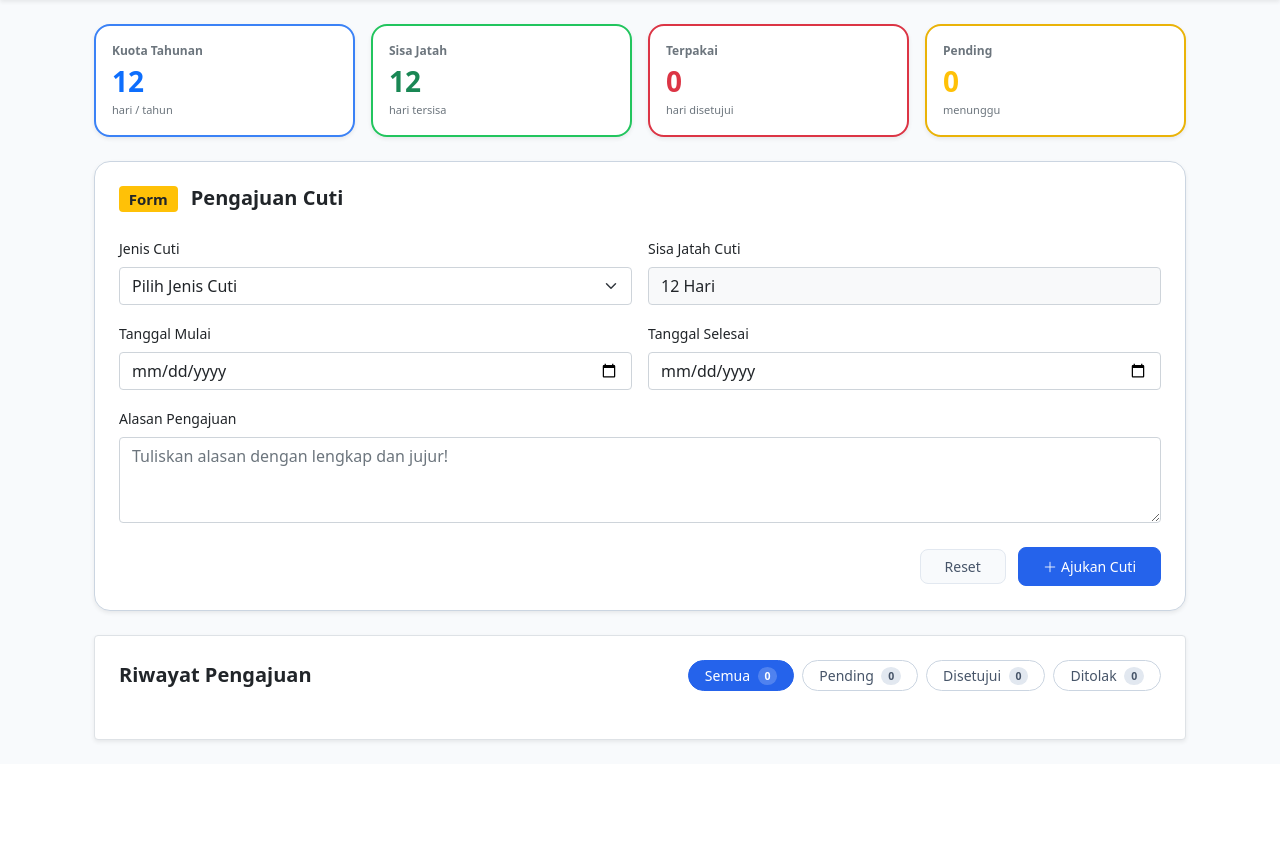
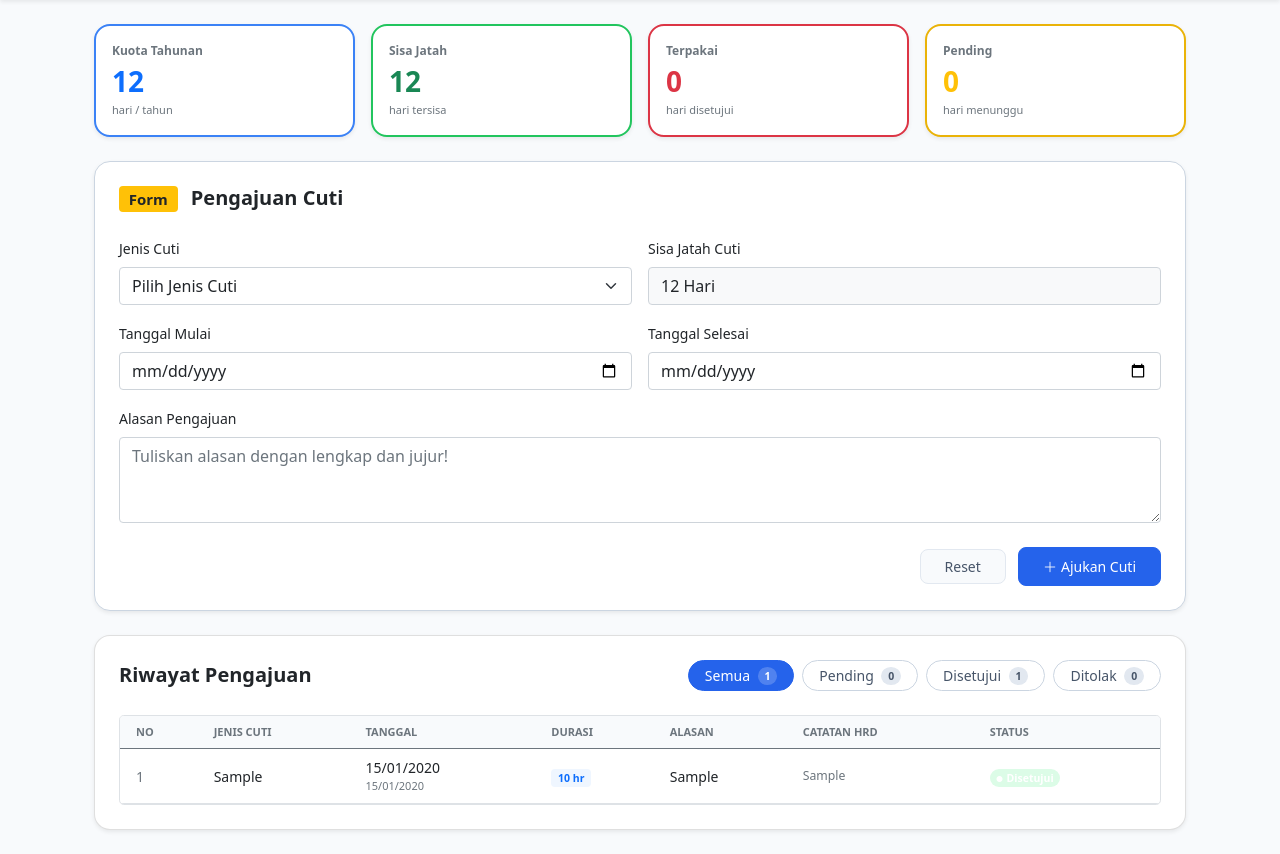
Before and after one commit to dmzhaa/PengajuanCuti, a PHP site: page /karyawan/dashboard.php in a window 1280 px wide. Shown: the part 82-936 px from the top of the page. Before the commit the page ends 825 px from the top, so only its background shows below. Run offline with PHP 8.4, Linux system fonts and the light colour scheme; the visitor is signed in with stand-in values (Sample User, id 1); tables that the repository leaves empty or names only in its code hold one stand-in row (values such as "Sample post").

Commit message:
fix: sinkronisasi dashboard karyawan

```diff
--- a/karyawan/dashboard.php
+++ b/karyawan/dashboard.php
@@ -1,11 +1,45 @@
 <?php
 session_start();
+require_once '../koneksi.php';
 
 // Cek proteksi login
 if (!isset($_SESSION['role']) || $_SESSION['role'] != 'karyawan') {
     header("location: ../index.php");
     exit;
 }
+
+define('KUOTA_TAHUNAN', 12);
+$user_id = $_SESSION['id'];
+
+$stmt = mysqli_prepare($koneksi, "SELECT * FROM pengajuan_cuti WHERE user_id = ? ORDER BY id DESC");
+mysqli_stmt_bind_param($stmt, "i", $user_id);
+mysqli_stmt_execute($stmt);
+$result = mysqli_stmt_get_result($stmt);
+
+$riwayat = [];
+$terpakai = 0;
+$pending_hari = 0;
+$stat = ['total' => 0, 'pending' => 0, 'approved' => 0, 'rejected' => 0];
+
+while ($row = mysqli_fetch_assoc($result)) {
+    $riwayat[] = $row;
+    $stat['total']++;
+
+    if (isset($stat[$row['status']])) {
+        $stat[$row['status']]++;
+    }
+
+    if (date('Y', strtotime($row['tanggal_mulai'])) == date('Y')) {
+        if ($row['status'] === 'approved') {
+            $terpakai += (int)$row['jumlah_hari'];
+        } elseif ($row['status'] === 'pending') {
+            $pending_hari += (int)$row['jumlah_hari'];
+        }
+    }
+}
+
+$sisa_jatah = max(0, KUOTA_TAHUNAN - $terpakai);
+function tgl($d) { return date('d/m/Y', strtotime($d)); }
 ?>
 
 <!DOCTYPE html>
@@ -44,13 +78,22 @@ if (!isset($_SESSION['role']) || $_SESSION['role'] != 'karyawan') {
 
     <div class="container mt-4 mb-4 px-3 px-md-4">
 
+        <!-- Notifikasi Feedback dari proses_cuti.php -->
+        <?php if (isset($_SESSION['flash'])): ?>
+            <div class="alert alert-<?php echo $_SESSION['flash']['tipe']; ?> alert-dismissible fade show small py-2" role="alert">
+                <?php echo htmlspecialchars($_SESSION['flash']['pesan']); ?>
+                <button type="button" class="btn-close py-2" data-bs-dismiss="alert"></button>
+            </div>
+            <?php unset($_SESSION['flash']); ?>
+        <?php endif; ?>
+
         <!-- 1. Statistik Kuota Cuti -->
         <div class="row g-3 mb-4">
             <div class="col-md-3">
                 <div class="card shadow-sm stat-card stat-card-blue h-100">
                     <div class="card-body p-3">
                         <small class="text-muted fw-bold d-block text-sm-custom">Kuota Tahunan</small>
-                        <span class="fs-3 fw-bold text-primary">12</span>
+                        <span class="fs-3 fw-bold text-primary"><?php echo KUOTA_TAHUNAN; ?></span>
                         <small class="text-muted d-block text-xs">hari / tahun</small>
                     </div>
                 </div>
@@ -60,7 +103,7 @@ if (!isset($_SESSION['role']) || $_SESSION['role'] != 'karyawan') {
                 <div class="card shadow-sm stat-card stat-card-green h-100">
                     <div class="card-body p-3">
                         <small class="text-muted fw-bold d-block text-sm-custom">Sisa Jatah</small>
-                        <span class="fs-3 fw-bold text-success">12</span>
+                        <span class="fs-3 fw-bold text-success"><?php echo $sisa_jatah; ?></span>
                         <small class="text-muted d-block text-xs">hari tersisa</small>
                     </div>
                 </div>
@@ -70,7 +113,7 @@ if (!isset($_SESSION['role']) || $_SESSION['role'] != 'karyawan') {
                 <div class="card shadow-sm stat-card stat-card-red h-100">
                     <div class="card-body p-3">
                         <small class="text-muted fw-bold d-block text-sm-custom">Terpakai</small>
-                        <span class="fs-3 fw-bold text-danger">0</span>
+                        <span class="fs-3 fw-bold text-danger"><?php echo $terpakai; ?></span>
                         <small class="text-muted d-block text-xs">hari disetujui</small>
                     </div>
                 </div>
@@ -80,8 +123,8 @@ if (!isset($_SESSION['role']) || $_SESSION['role'] != 'karyawan') {
                 <div class="card shadow-sm stat-card stat-card-yellow h-100">
                     <div class="card-body p-3">
                         <small class="text-muted fw-bold d-block text-sm-custom">Pending</small>
-                        <span class="fs-3 fw-bold text-warning">0</span>
-                        <small class="text-muted d-block text-xs">menunggu</small>
+                        <span class="fs-3 fw-bold text-warning"><?php echo $pending_hari; ?></span>
+                        <small class="text-muted d-block text-xs">hari menunggu</small>
                     </div>
                 </div>
             </div>
@@ -104,13 +147,13 @@ if (!isset($_SESSION['role']) || $_SESSION['role'] != 'karyawan') {
                                 <option value="Cuti Tahunan">Cuti Tahunan</option>
                                 <option value="Cuti Sakit">Cuti Sakit</option>
                                 <option value="Cuti Darurat">Cuti Darurat</option>
-                            <option value="Cuti Lainnya">Cuti Lainnya</option>
+                                <option value="Cuti Lainnya">Cuti Lainnya</option>
                             </select>
                         </div>
 
                         <div class="col-md-6">
                             <label class="form-label small fw-semibold">Sisa Jatah Cuti</label>
-                            <input type="text" class="form-control bg-light" value="12 Hari" readonly>
+                            <input type="text" class="form-control bg-light" value="<?php echo $sisa_jatah; ?> Hari" readonly>
                             <small class="text-muted text-xs"></small>
                         </div>
                     </div>
@@ -143,38 +186,99 @@ if (!isset($_SESSION['role']) || $_SESSION['role'] != 'karyawan') {
         </div>
 
         <!-- 3. Tabel riwayat pengauan cuti -->
-        <div class="card shadow-sm border rounded-4">
+        <div class="card shadow-sm stat-card mb-4">
             <div class="card-body p-4">
 
                 <!-- Header Tabel -->
-                <div class="d-flex justify-content-between align-items-center mb-4">
+                <div class="d-flex justify-content-between align-items-center mb-4 flex-wrap gap-2">
                     <h5 class="fw-bold mb-0 text-dark">Riwayat Pengajuan</h5>
-                    <div class="d-flex gap-2">
+                    <div class="d-flex gap-2 flex-wrap">
                         <!-- Tombol Filter -->
-                        <button class="btn btn-filter-active btn-sm rounded-pill px-3 fw-semibold text-14">Semua
-                            <span class="badge rounded-circle ms-1">0</span>
+                        <button class="btn btn-filter-active btn-sm rounded-pill px-3 fw-semibold text-14" data-filter="semua">Semua
+                            <span class="badge rounded-circle ms-1"><?php echo $stat['total']; ?></span>
                         </button>
 
-                        <button class="btn btn-filter btn-sm rounded-pill px-3 fw-semibold text-14">Pending
-                            <span class="badge rounded-circle ms-1">0</span>
+                        <button class="btn btn-filter btn-sm rounded-pill px-3 fw-semibold text-14" data-filter="pending">Pending
+                            <span class="badge rounded-circle ms-1"><?php echo $stat['pending']; ?></span>
                         </button>
 
-                        <button class="btn btn-filter btn-sm rounded-pill px-3 fw-semibold text-14">Disetujui
-                            <span class="badge rounded-circle ms-1">0</span>
+                        <button class="btn btn-filter btn-sm rounded-pill px-3 fw-semibold text-14" data-filter="approved">Disetujui
+                            <span class="badge rounded-circle ms-1"><?php echo $stat['approved']; ?></span>
                         </button>
 
-                        <button class="btn btn-filter btn-sm rounded-pill px-3 fw-semibold text-14">Ditolak
-                            <span class="badge rounded-circle ms-1">0</span>
+                        <button class="btn btn-filter btn-sm rounded-pill px-3 fw-semibold text-14" data-filter="rejected">Ditolak
+                            <span class="badge rounded-circle ms-1"><?php echo $stat['rejected']; ?></span>
                         </button>
                     </div>
                 </div>
+
+                <!-- Tabel Data -->
+                <div class="table-responsive border rounded-3">
+                    <table class="table table-hover align-middle mb-0 text-14">
+                        <thead class="bg-table-header">
+                            <tr class="text-muted text-xs text-uppercase">
+                                <th class="ps-3">No</th>
+                                <th>Jenis Cuti</th>
+                                <th>Tanggal</th>
+                                <th>Durasi</th>
+                                <th>Alasan</th>
+                                <th>Catatan HRD</th>
+                                <th>Status</th>
+                            </tr>
+                        </thead>
+                        <tbody id="tabel-body">
+                            <?php if (count($riwayat) == 0): ?>
+                                <tr><td colspan="7" class="text-center text-muted py-4">Belum ada riwayat pengajuan cuti.</td></tr>
+                            <?php endif; ?>
+
+                            <?php foreach ($riwayat as $i => $r):
+                                $badgeMap = [
+                                    'pending'  => ['bg-soft-yellow', 'Pending'],
+                                    'approved' => ['bg-soft-green', 'Disetujui'],
+                                    'rejected' => ['bg-soft-red', 'Ditolak']
+                                ];
+                                $badge = $badgeMap[$r['status']] ?? ['bg-secondary', $r['status']];
+                            ?>
+                                <tr data-status="<?php echo $r['status']; ?>">
+                                    <td class="ps-3 text-muted"><?php echo $i + 1; ?></td>
+                                    <td class="fw-semibold"><?php echo htmlspecialchars($r['jenis_cuti']); ?></td>
+                                    <td>
+                                        <div><?php echo tgl($r['tanggal_mulai']); ?></div>
+                                        <div class="text-muted text-xs"><?php echo tgl($r['tanggal_selesai']); ?></div>
+                                    </td>
+                                    <td><span class="badge bg-soft-blue text-primary fw-semibold"><?php echo $r['jumlah_hari']; ?> hr</span></td>
+                                    <td><?php echo htmlspecialchars($r['alasan']); ?></td>
+                                    <td class="text-muted small"><?php echo !empty($r['catatan_hrd']) ? htmlspecialchars($r['catatan_hrd']) : '-'; ?></td>
+                                    <td>
+                                        <span class="badge rounded-pill <?php echo $badge[0]; ?> fw-semibold">
+                                            <i class="bi bi-circle-fill icon-dot me-1"></i><?php echo $badge[1]; ?>
+                                        </span>
+                                    </td>
+                                </tr>
+                            <?php endforeach; ?>
+                        </tbody>
+                    </table>
+                </div>
+
             </div>
         </div>
 
     </div> <!-- Akhir Container Utama -->
 
     <!-- Bootstrap JS -->
+    <script src="https://cdn.jsdelivr.net/npm/bootstrap@5.0.2/dist/js/bootstrap.bundle.min.js"></script>
     <script src="../assets/js/script.js?v=<?php echo time(); ?>"></script>
+    <script>
+        const rows = document.querySelectorAll('#tabel-body tr[data-status]');
+        document.querySelectorAll('[data-filter]').forEach(btn => {
+            btn.addEventListener('click', () => {
+                const filter = btn.dataset.filter;
+                rows.forEach(tr => {
+                    tr.style.display = (filter === 'semua' || tr.dataset.status === filter) ? '' : 'none';
+                });
+            });
+        });
+    </script>
 
 </body>
 
```
